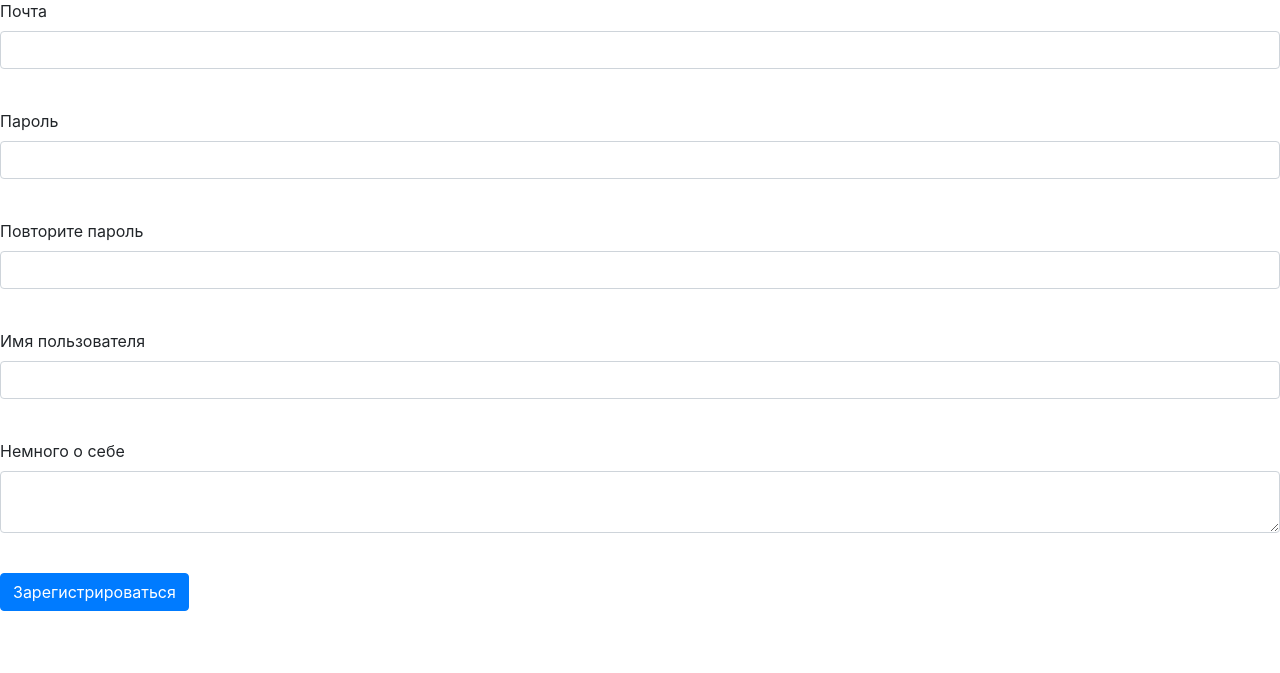
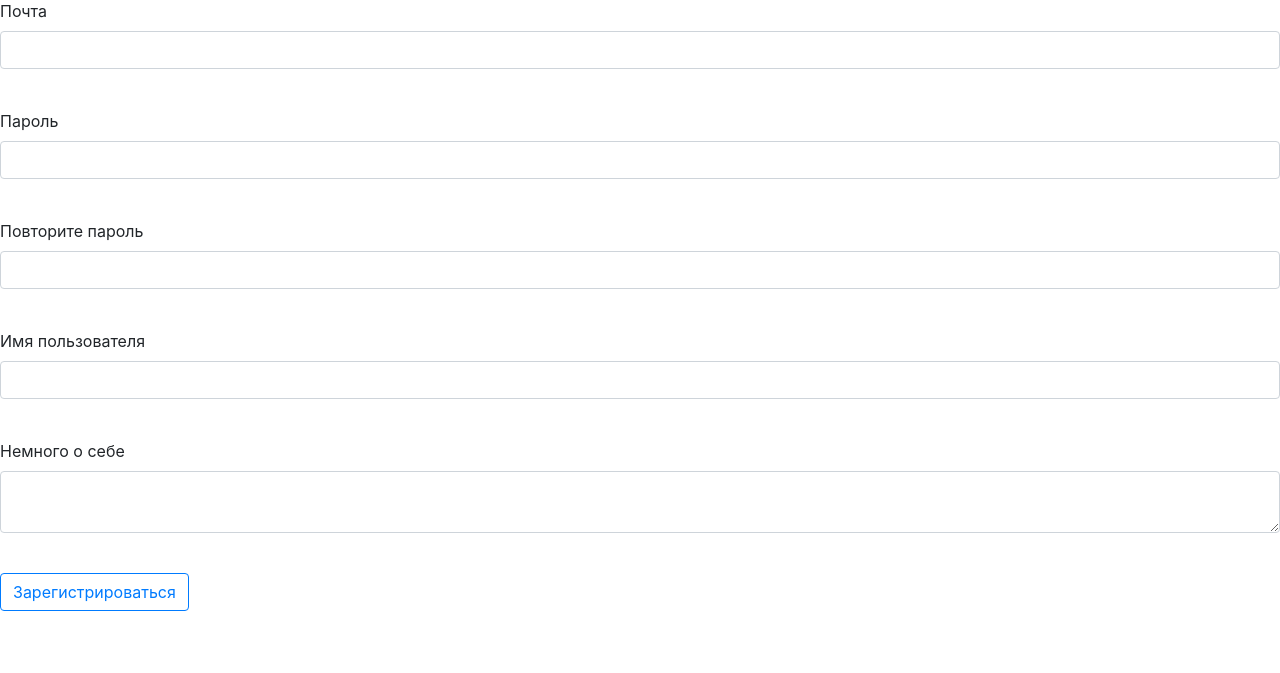
Before and after one commit to polina-novinski/web, a Flask app: page /register in a window 1280 px wide. Shown: the part 111-784 px from the top of the page. Run offline with Flask 2, Linux system fonts and the light colour scheme; some libraries are stand-ins or nearby versions.

Commit message:
Update register.html

```diff
--- a/templates/register.html
+++ b/templates/register.html
@@ -49,7 +49,7 @@
             </p>
         {% endfor %}
     </p>
-    <p>{{ form.submit(type="submit", class="btn btn-primary") }}</p>
+    <p>{{ form.submit(type="submit", class="btn btn-outline-primary") }}</p>
     {{message}}
 </form>
 {% endblock %}
```
